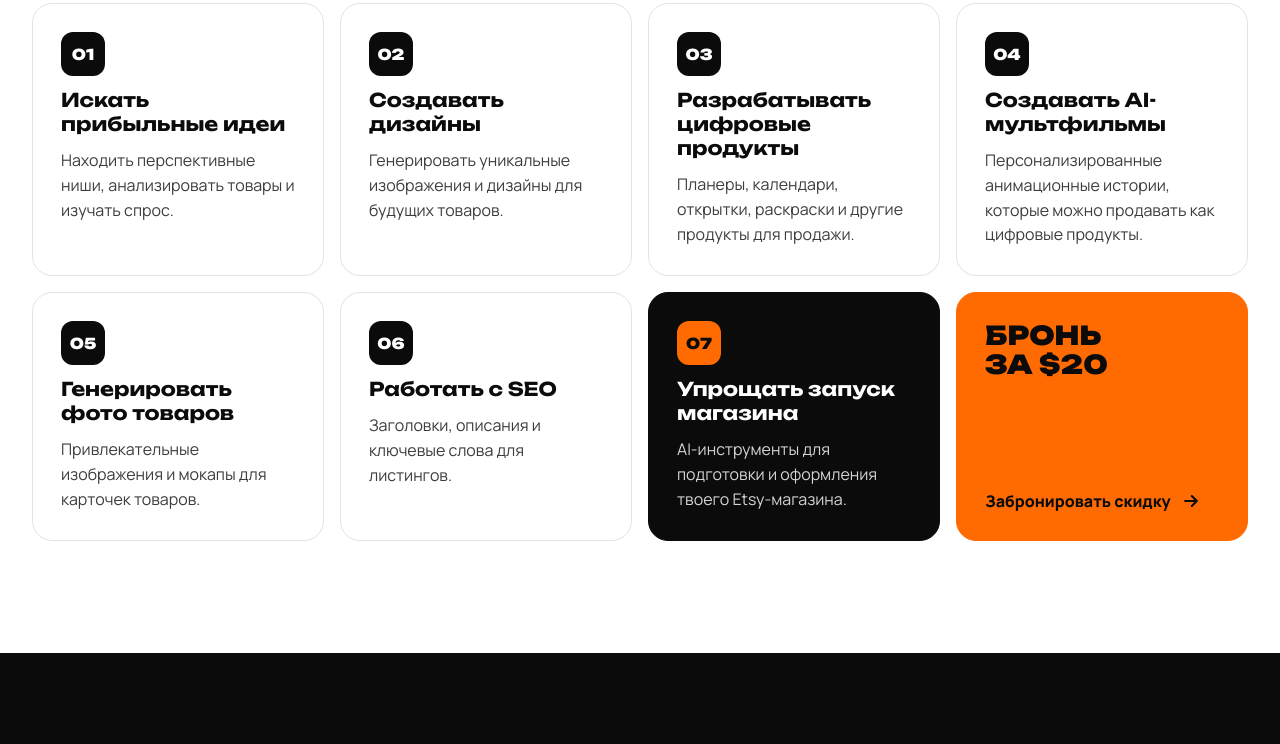
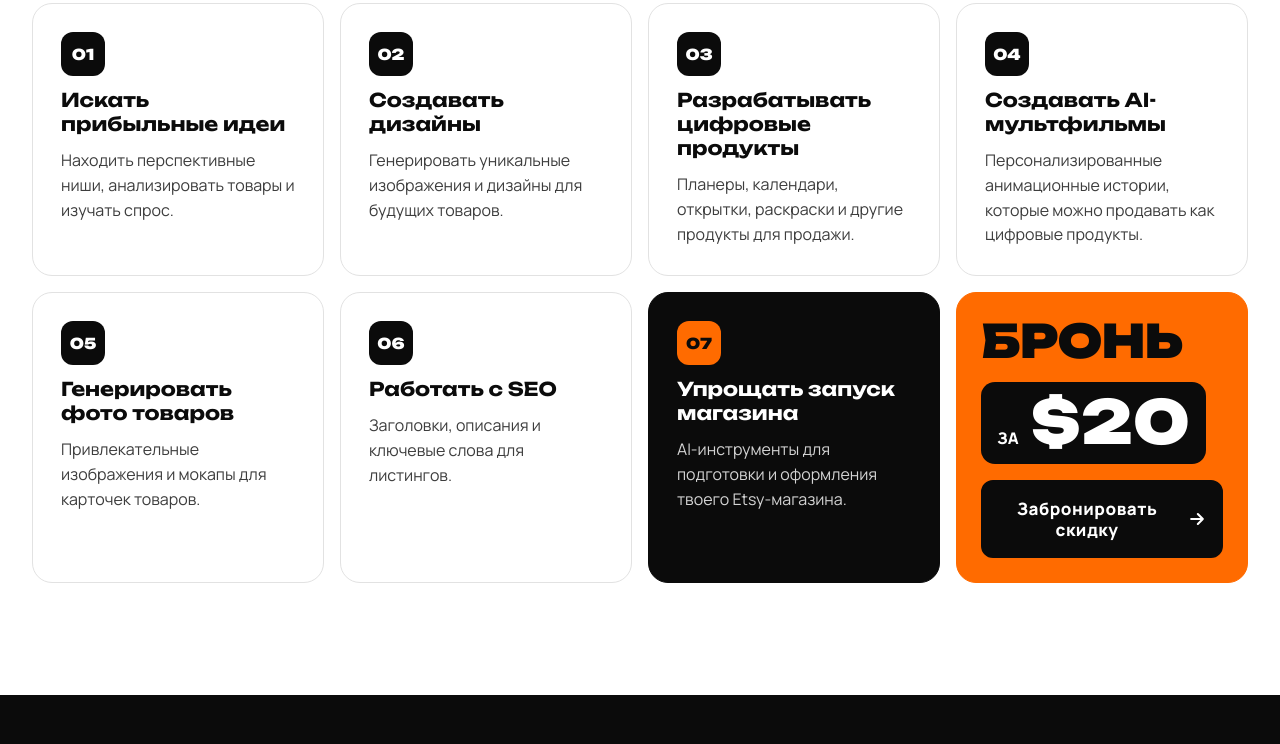
Before and after one commit to Svip-web/grosu-black-friday, a plain HTML site: page index.html in a window 1280 px wide. Shown: the part 2232-2976 px from the top of the page. Drawn offline with Linux system fonts and the light colour scheme.

Commit message:
Improve booking card hierarchy and remove footer disclaimer

```diff
--- a/css/style.css
+++ b/css/style.css
@@ -160,9 +160,15 @@ ul{margin:0;padding:0;list-style:none}
 .pcard p{font-size:16px;line-height:1.55;color:#3D3D3D}
 .pcard.dark{background:var(--black);color:var(--white);border-color:var(--black)}
 .pcard.dark .n{background:var(--orange);color:var(--black)} .pcard.dark p{color:var(--soft)}
-.pcard.cta{background:var(--orange);border-color:var(--orange);justify-content:space-between}
-.pcard.cta .big{font-family:var(--display);font-weight:900;font-size:26px;line-height:1.1}
-.pcard.cta .go{display:flex;align-items:center;gap:10px;font-weight:800;font-size:16px}
+.pcard.cta{width:100%;align-self:start;background:var(--orange);border-color:var(--orange);padding:24px;gap:16px;justify-content:flex-start}
+.pcard.cta .big{font-family:var(--display);font-weight:900;font-size:clamp(40px,6vw,46px);line-height:1.05;letter-spacing:-.02em}
+.cta-price{align-self:flex-start;display:flex;align-items:baseline;gap:12px;padding:10px 16px 12px;border-radius:14px;background:var(--black);color:var(--white)}
+.cta-price span{font-size:16px;font-weight:800}
+.cta-price strong{font-family:var(--display);font-weight:900;font-size:60px;line-height:1}
+.pcard.cta .cta-action{width:100%;padding:16px 14px;gap:10px;font-size:17px;line-height:1.25;border:2px solid var(--black);border-radius:12px;text-align:center}
+.cta-action span{min-width:0}
+.cta-action svg{flex:none}
+.cta-action:focus-visible{outline:3px solid var(--white);outline-offset:3px}
 
 .lia{padding-top:112px;padding-bottom:112px;display:flex;flex-wrap:wrap;gap:56px;align-items:center}
 .lia .text{flex:1 1 400px;display:flex;flex-direction:column;gap:20px}
@@ -251,7 +257,7 @@ ul{margin:0;padding:0;list-style:none}
     box-shadow:0 -8px 24px rgba(11,11,11,.08);
   }
   .platform .pcard.dark{background:var(--black)}
-  .platform .pcard.cta{background:var(--orange)}
+  .platform .pcard.cta{background:var(--orange);min-height:0}
   .platform .pcard:hover{transform:none}
   .lia{gap:28px}
   .who{padding-bottom:64px}
--- a/index.html
+++ b/index.html
@@ -7,7 +7,7 @@
 <meta name="description" content="Black Friday: забронируй скидку от −30% до −70% на AI-платформу, AI-сотрудника Лию и обучение по Etsy. Предоплата $20.">
 <link rel="preload" href="fonts/unbounded-cyrillic.woff2" as="font" type="font/woff2" crossorigin>
 <link rel="preload" href="fonts/manrope-cyrillic.woff2" as="font" type="font/woff2" crossorigin>
-<link rel="stylesheet" href="css/style.css?v=3fdcff9558">
+<link rel="stylesheet" href="css/style.css?v=ad3f63fa91">
 </head>
 <body>
 
@@ -103,7 +103,11 @@
       <div class="pcard"><span class="n">05</span><h3>Генерировать фото товаров</h3><p>Привлекательные изображения и мокапы для карточек товаров.</p></div>
       <div class="pcard"><span class="n">06</span><h3>Работать с SEO</h3><p>Заголовки, описания и ключевые слова для листингов.</p></div>
       <div class="pcard dark"><span class="n">07</span><h3>Упрощать запуск магазина</h3><p>AI-инструменты для подготовки и оформления твоего Etsy-магазина.</p></div>
-      <a href="#offer" class="pcard cta"><span class="big">БРОНЬ<br>ЗА $20</span><span class="go">Забронировать скидку <svg width="20" height="20" viewBox="0 0 24 24" fill="none" stroke="currentColor" stroke-width="2.5" stroke-linecap="round" stroke-linejoin="round" aria-hidden="true"><path d="M5 12h14M13 6l6 6-6 6"/></svg></span></a>
+      <div class="pcard cta">
+        <span class="big">БРОНЬ</span>
+        <div class="cta-price"><span>ЗА</span><strong>$20</strong></div>
+        <a href="#offer" class="btn btn-black cta-action"><span>Забронировать скидку</span><svg width="20" height="20" viewBox="0 0 24 24" fill="none" stroke="currentColor" stroke-width="2.5" stroke-linecap="round" stroke-linejoin="round" aria-hidden="true"><path d="M5 12h14M13 6l6 6-6 6"/></svg></a>
+      </div>
     </div>
   </div>
 </section>
@@ -170,7 +174,6 @@
 
 <footer class="wrap footer">
   <b>ЮЛИЯ ГРОСУ</b>
-  <span>Etsy — товарный знак Etsy, Inc. Проект не связан с Etsy, Inc.</span>
 </footer>
 
 <script src="js/booking.js?v=ec4b664215" defer></script>
```
